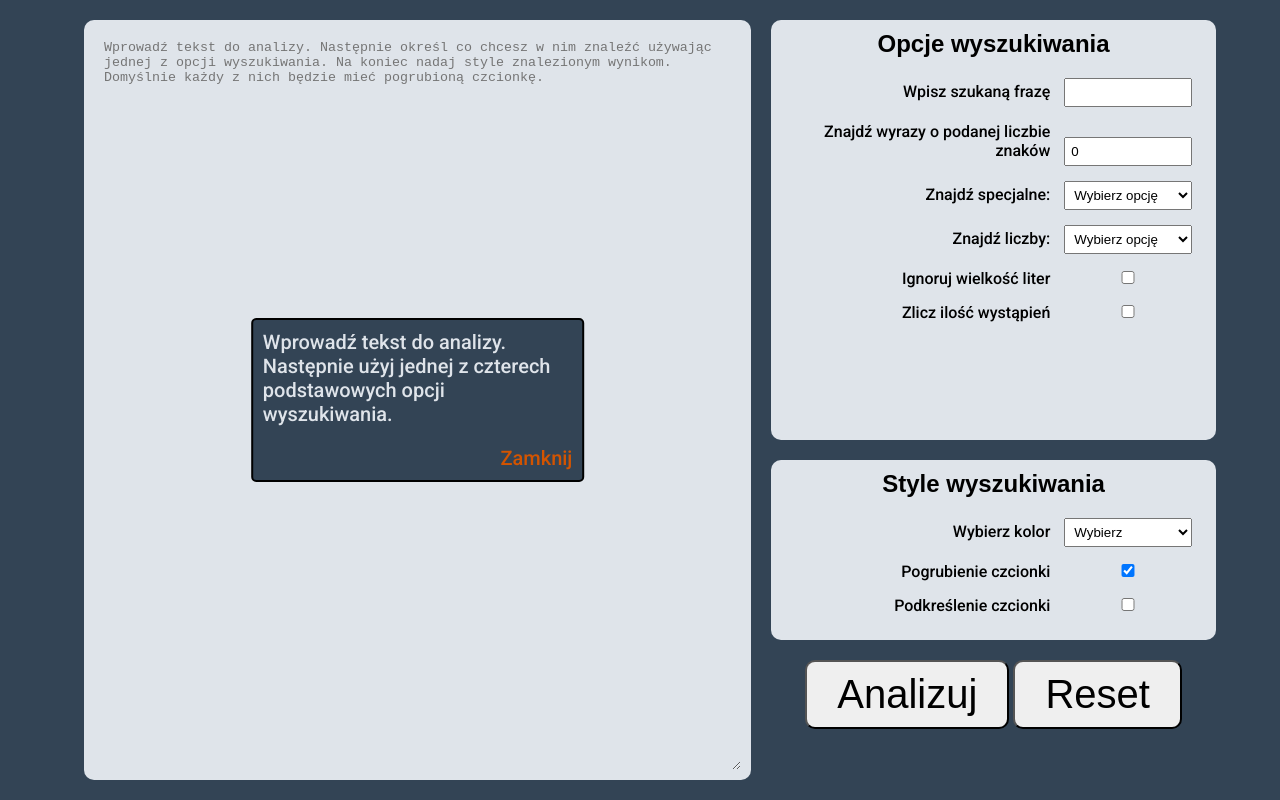
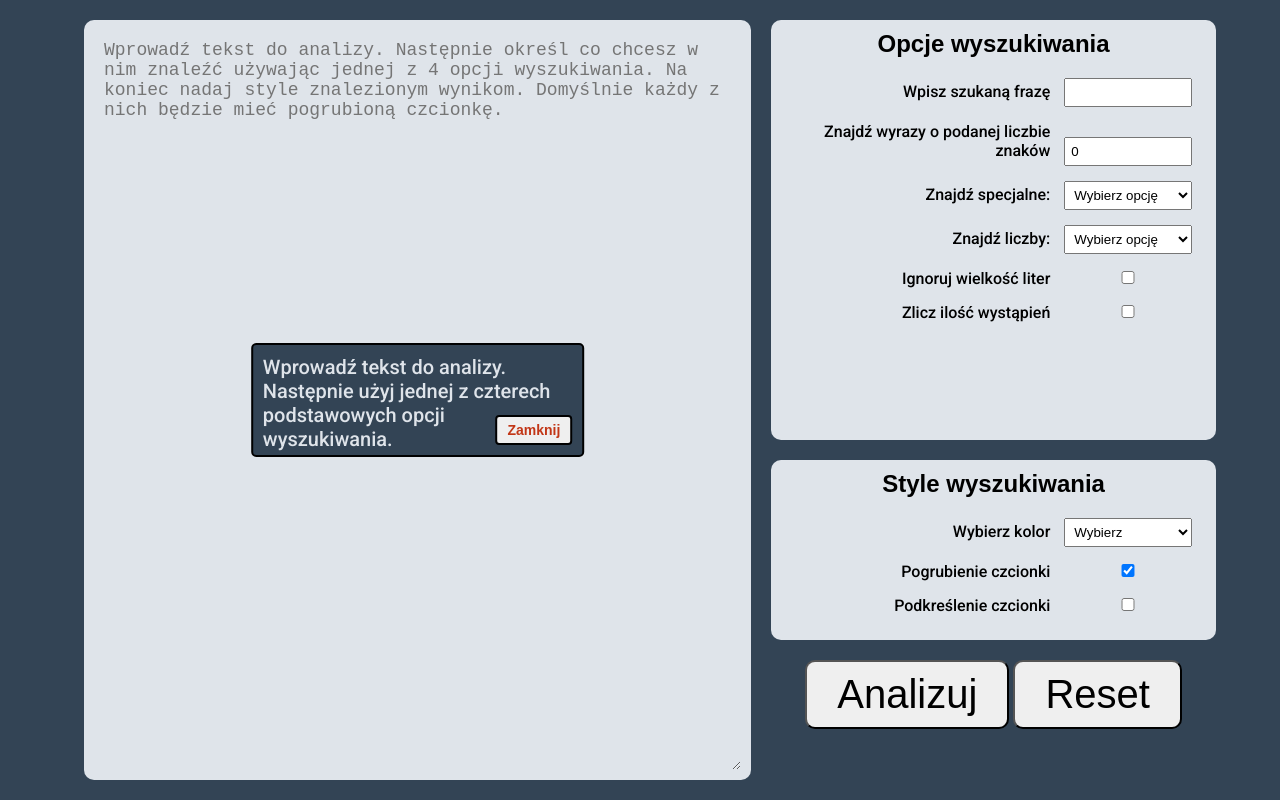
Before and after one commit to Luka-webdev/Text_Analyser, a plain HTML site: page index.html in a window 1280 px wide. Both pictures are taken after a click on the button "Analizuj". Drawn offline with Linux system fonts and the light colour scheme; a web font is replaced by a local one.

Commit message:
Change the link to close the message to button

```diff
--- a/index.html
+++ b/index.html
@@ -22,13 +22,13 @@
         <form>
           <textarea
             class="analysis__content"
-            placeholder="Wprowadź tekst do analizy. Następnie określ co chcesz w nim znaleźć używając jednej z opcji wyszukiwania. Na koniec nadaj style znalezionym wynikom. Domyślnie każdy z nich będzie mieć pogrubioną czcionkę. "
+            placeholder="Wprowadź tekst do analizy. Następnie określ co chcesz w nim znaleźć używając jednej z 4 opcji wyszukiwania. Na koniec nadaj style znalezionym wynikom. Domyślnie każdy z nich będzie mieć pogrubioną czcionkę. "
           ></textarea>
         </form>
         <div class="analysis__results visibility"></div>
         <div class="analysis__message visibility">
           <p class="analysis__info"></p>
-          <a href="#" class="analysis__link">Zamknij</a>
+          <button class="analysis__closeButton">Zamknij</button>
         </div>
       </div>
 
--- a/script.js
+++ b/script.js
@@ -16,7 +16,7 @@ const analysisReset = document.querySelector('.analysis__reset');
 const message = document.querySelector('.analysis__message');
 const results = document.querySelector('.analysis__results');
 const information = document.querySelector('.analysis__info');
-const closeLink = document.querySelector('.analysis__link');
+const closeButton = document.querySelector('.analysis__closeButton');
 const msgAboutAppearances = document.querySelector('.analysis__msgAboutAppearances');
 
 // Declaration of the function showing messages to the user
@@ -24,7 +24,7 @@ const msgAboutAppearances = document.querySelector('.analysis__msgAboutAppearanc
 const showMessage = function (content) {
     message.classList.remove("visibility");
     information.textContent = content;
-    closeLink.addEventListener("click", function () {
+    closeButton.addEventListener("click", function () {
         message.classList.add("visibility");
     })
 }
@@ -43,7 +43,7 @@ const addStyles = function (wrapper) {
     }
 }
 
-// Declaration of the functions to search for special options and numbers
+// Declaration of the function to search in text
 
 const search = function (pattern) {
     let regex = new RegExp(pattern, letterSize.checked ? 'ig' : 'g');
@@ -73,13 +73,19 @@ const search = function (pattern) {
     }
 }
 
+// Declaration of the function to find phrase
+
 const findPhrase = function () {
     search(`${phrase.value}`);
 }
 
+// Declaration of the function to find words of specific length
+
 const findPhraseLength = function () {
     search(`\\b\\w{${phraseLength.value}}\\b`);
 }
+
+// Declaration of the function to find special options
 
 const findSpecialOptions = function () {
     const option = specialOptions.value;
@@ -98,6 +104,8 @@ const findSpecialOptions = function () {
             break;
     };
 }
+
+// Declaration of the function to find numbers
 
 const findNumbers = function () {
     const number = numbers.value;
@@ -150,7 +158,6 @@ analysisStart.addEventListener("click", function () {
 
         } else if (analysisContent.value != "" && phraseLength.value != "0") {
             showResults();
-            console.log("ok")
             findPhraseLength();
 
         } else if (analysisContent.value == "" && phrase.value == "" && phraseLength.value == "0" && specialOptions.value == "0" && numbers.value == "0") {
--- a/scss/_text.scss
+++ b/scss/_text.scss
@@ -1,4 +1,4 @@
-/*!Style of text*/
+/*! Text*/
 
 .analysis {
     &__text {
@@ -18,6 +18,10 @@
         padding: 10px;
         border: none;
         background-color: $bg-color-one;
+
+        &:placeholder-shown {
+            font-size: 18px;
+        }
     }
 
     &__results {
@@ -34,10 +38,12 @@
     }
 
     &__message {
+        position: relative;
         position: absolute;
         left: 50%;
         top: 50%;
         transform: translate(-50%, -50%);
+        height: 15%;
         border: 2px solid black;
         border-radius: 5px;
         padding: 10px;
@@ -47,16 +53,21 @@
         color: $bg-color-one;
     }
 
-    &__link {
-        display: block;
-        text-align: right;
-        margin-top: 20px;
-        margin-right: auto;
-        text-decoration: none;
-        color: #d35400;
+    &__closeButton {
+        position: absolute;
+        right: 10px;
+        bottom: 10px;
+        padding: 5px 10px;
+        font-size: 14px;
+        font-weight: bold;
+        color: #c23616;
+        border: 2px solid black;
+        border-radius: 4px;
 
         &:hover {
-            color: #f39c12;
+            background-color: #c23616;
+            color: $bg-color-one;
+            cursor: pointer;
         }
     }
 }
```
Also changed, not shown: css/style.css, 1 other file.
